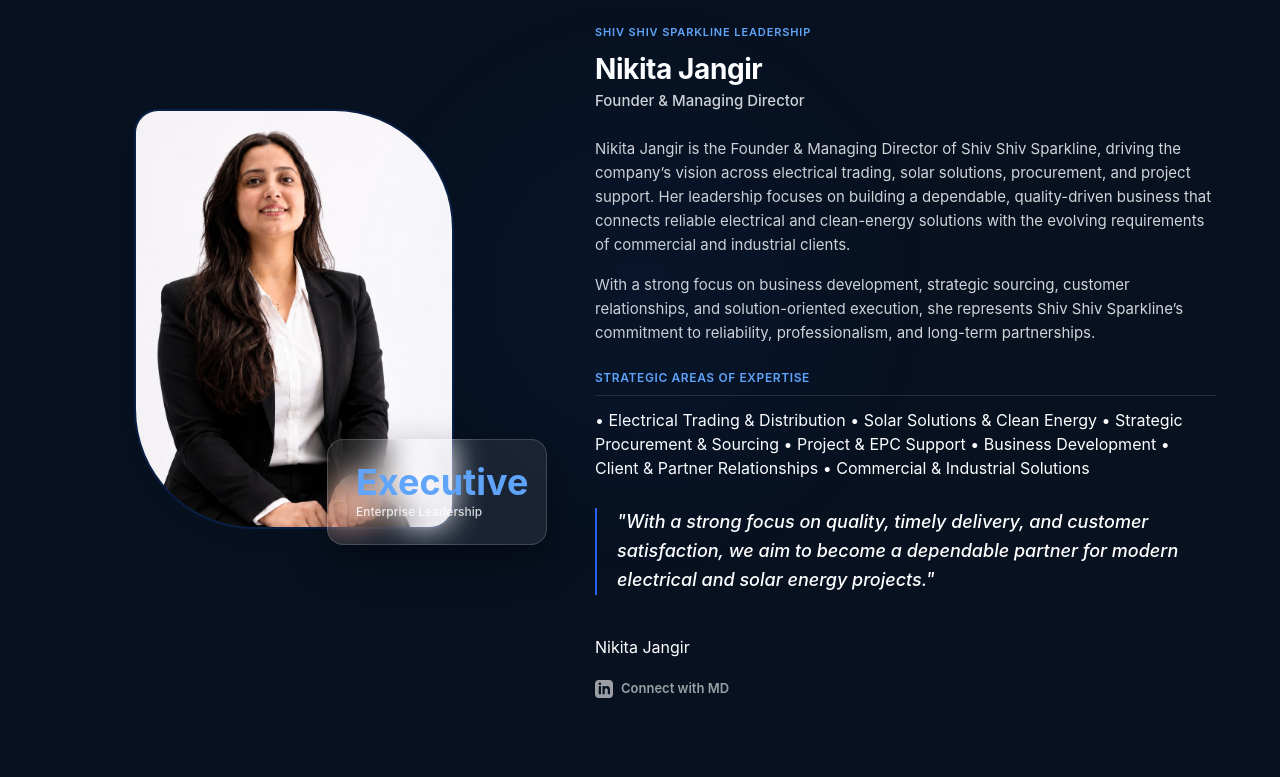
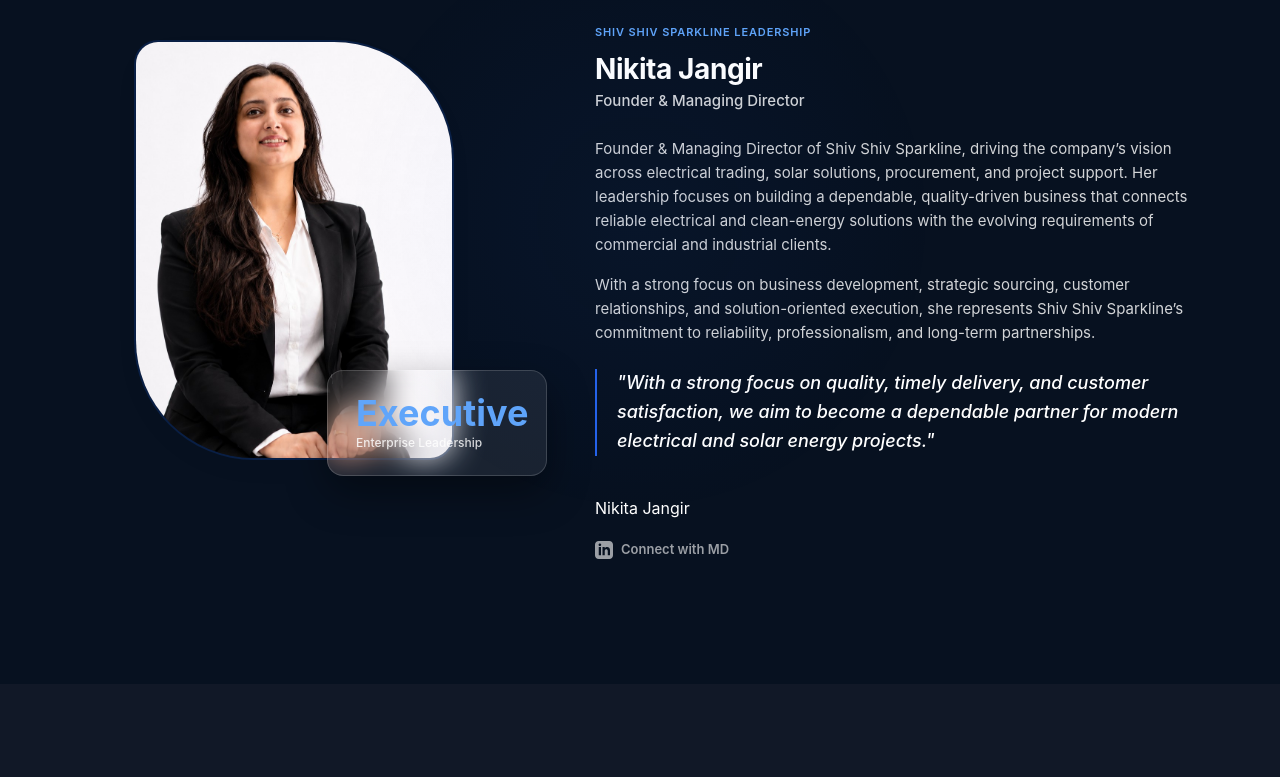
Before and after one commit to theprocesswallah-prog/SSSPARKLINE-WEBSITE, a website built with Vite: page about.html in a window 1280 px wide. Shown: the part 2580-3357 px from the top of the page. Built offline with nearby package versions, Linux system fonts and the light colour scheme.

Commit message:
Add website image assets and update overview

```diff
--- a/about.html
+++ b/about.html
@@ -213,23 +213,9 @@
                         <h3 class="founder-name">Nikita Jangir</h3>
                         <p class="founder-title">Founder & Managing Director</p>
 
-                        <p class="founder-bio" style="margin-bottom: 16px;">Nikita Jangir is the Founder & Managing Director of Shiv Shiv Sparkline, driving the company’s vision across electrical trading, solar solutions, procurement, and project support. Her leadership focuses on building a dependable, quality-driven business that connects reliable electrical and clean-energy solutions with the evolving requirements of commercial and industrial clients.</p>
+                        <p class="founder-bio" style="margin-bottom: 16px;">Founder & Managing Director of Shiv Shiv Sparkline, driving the company’s vision across electrical trading, solar solutions, procurement, and project support. Her leadership focuses on building a dependable, quality-driven business that connects reliable electrical and clean-energy solutions with the evolving requirements of commercial and industrial clients.</p>
 
                         <p class="founder-bio" style="margin-bottom: 24px;">With a strong focus on business development, strategic sourcing, customer relationships, and solution-oriented execution, she represents Shiv Shiv Sparkline’s commitment to reliability, professionalism, and long-term partnerships.</p>
-
-                        <!-- Expertise Area -->
-                        <div class="founder-expertise-block" style="margin-bottom: 28px;">
-                            <span class="list-heading" style="margin-bottom: 12px;">Strategic Areas of Expertise</span>
-                            <div class="founder-expertise-grid">
-                                <span class="expertise-pill">• Electrical Trading & Distribution</span>
-                                <span class="expertise-pill">• Solar Solutions & Clean Energy</span>
-                                <span class="expertise-pill">• Strategic Procurement & Sourcing</span>
-                                <span class="expertise-pill">• Project & EPC Support</span>
-                                <span class="expertise-pill">• Business Development</span>
-                                <span class="expertise-pill">• Client & Partner Relationships</span>
-                                <span class="expertise-pill">• Commercial & Industrial Solutions</span>
-                            </div>
-                        </div>
 
                         <blockquote class="founder-quote">
                             "With a strong focus on quality, timely delivery, and customer satisfaction, we aim to become a dependable partner for modern electrical and solar energy projects."
```
Also changed, not shown: index.html (+37 -19 lines), assets/images/services/electrical.webp (added), assets/images/services/epc.webp (added), assets/images/services/procurement.webp (added), assets/images/services/solar.webp (added), assets/images/timeline/journey-01.webp (added), assets/images/timeline/journey-02.webp (added), assets/images/timeline/journey-03.webp (added), 2 other files.
